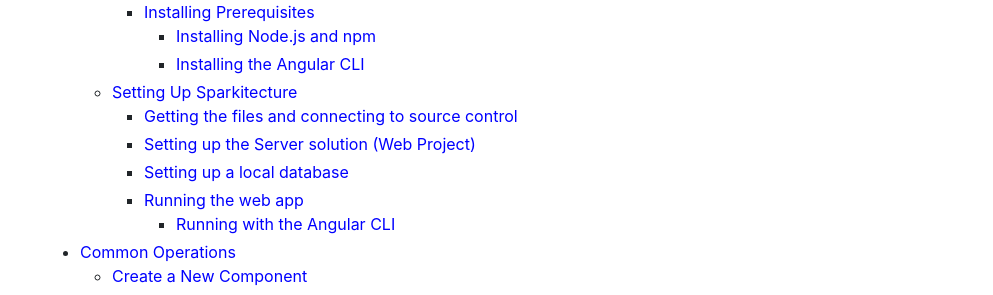
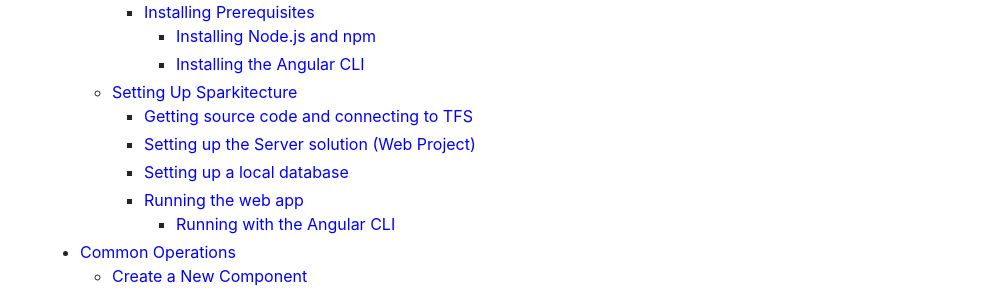
Before and after one commit to Sparkitecture/SparkitectureDocs, a Jekyll site: the page built from README.md, in a window 1280 px wide and 900 px high, scrolled down 342 px. Shown: the part 154-449 px from the top of the window, without its empty margins (287-1280 px from the left). Built offline with Jekyll 4.4.1, drawn with Linux system fonts in a browser that asks for light colours; our own code applies the rules of GitHub Pages for plain Markdown files.

Commit message:
fixed nav link url

```diff
--- a/README.md
+++ b/README.md
@@ -17,7 +17,7 @@
       - [Installing Node.js and npm](#installing-nodejs-and-npm)
       - [Installing the Angular CLI](#installing-the-angular-cli)
   - [Setting Up Sparkitecture](#setting-up-sparkitecture)
-    - [Getting the files and connecting to source control](#getting-source-code-and-connecting-to-TFS)
+    - [Getting source code and connecting to TFS](#getting-source-code-and-connecting-to-tfs)
     - [Setting up the Server solution (Web Project)](#setting-up-the-server-solution-web-project)
     - [Setting up a local database](#setting-up-a-local-database)
     - [Running the web app](#running-the-web-app)
--- a/_layouts/default.HTML
+++ b/_layouts/default.HTML
@@ -87,8 +87,8 @@
                 <a href="{{ "#setting-up-sparkitecture" | absolute_url }}">Setting Up
                   Sparkitecture</a></div>
               <nav class="nav nav-pills flex-column">
-                <div class="nav-link lvl-2 my-1" href="#getting-the-files-and-connecting-to-source-control">
-                  <a href="{{ "#getting-source-code-and-connecting-to-TFS | absolute_url }}">Getting source code and
+                <div class="nav-link lvl-2 my-1" href="#getting-source-code-and-connecting-to-tfs">
+                  <a href="{{ "#getting-source-code-and-connecting-to-tfs | absolute_url }}">Getting source code and
                     connecting to TFS</a></div>
                 <div class="nav-link lvl-2 my-1" href="#setting-up-the-server-solution-web-project">
                   <a href="{{ "#setting-up-the-server-solution-web-project" | absolute_url }}">Setting up the Server
```
